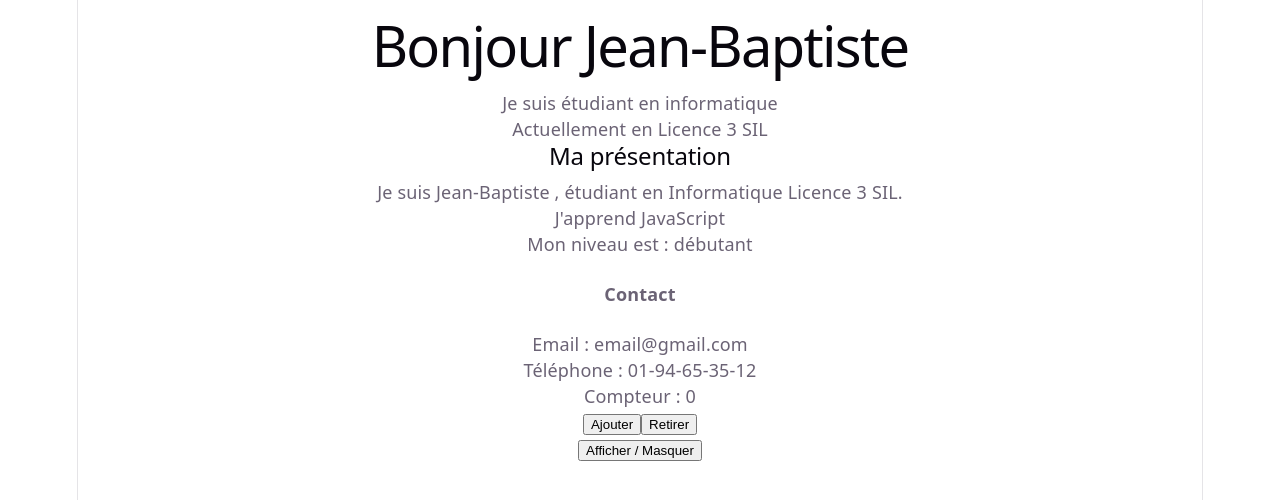
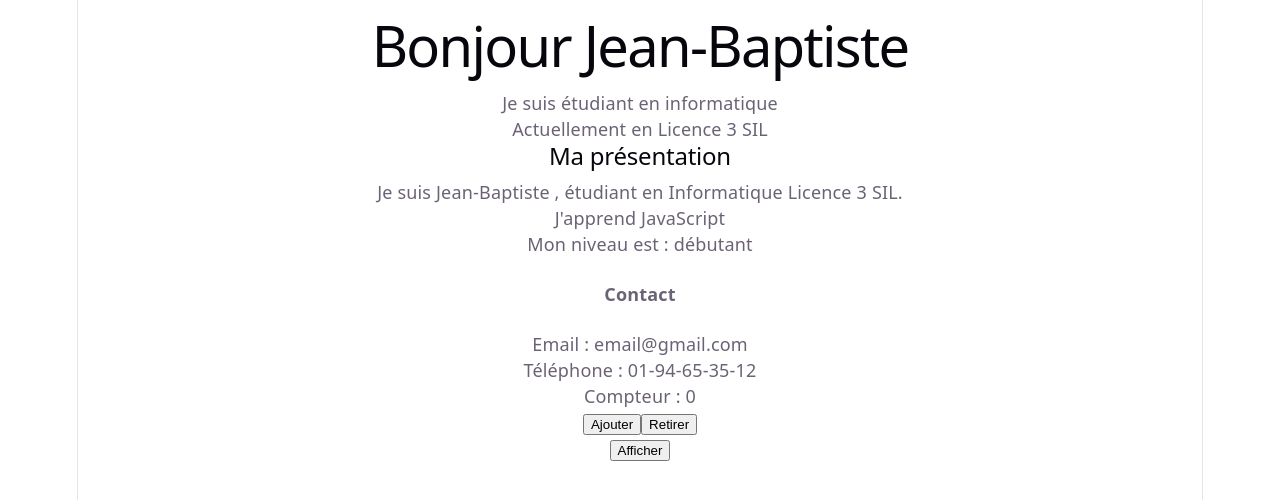
Before and after one commit to jeanbaptisteassogba87-jpg/react-learning, a React (Vite) app: page / in a window 1280 px wide. Shown: the top 500 px of the page. Built offline with nearby package versions, Linux system fonts and the light colour scheme.

Commit message:
Ajout du rendu conditionnel avec useState

```diff
--- a/src/Visibility.jsx
+++ b/src/Visibility.jsx
@@ -6,7 +6,7 @@ function Visibility() {
     return (
         <div>
             <button onClick={() => setVisible(!visible)}>
-                Afficher / Masquer
+                {visible ? "Masquer" : "Afficher"}
             </button>
 
             {visible && (
```
